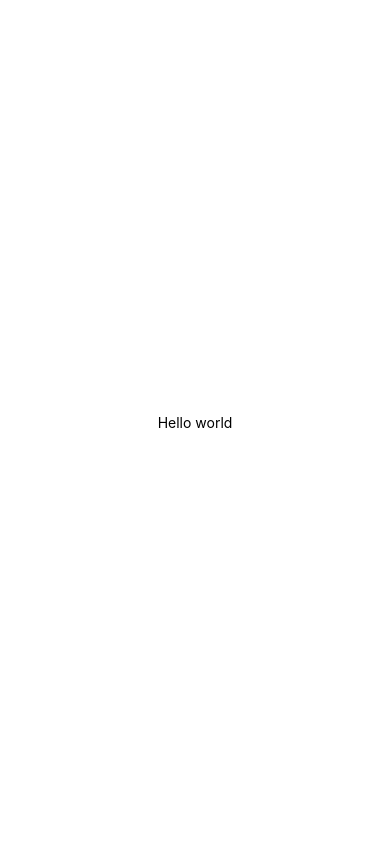
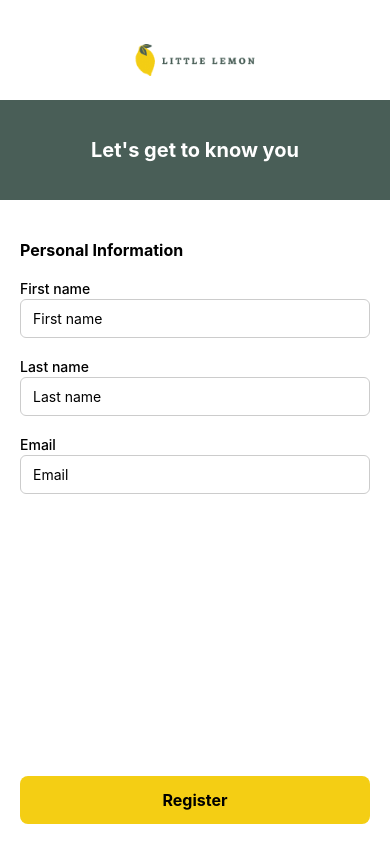
Before and after one commit to kim00030/Little-Lemon-Food-Ordering-Final, a React Native app: screen /OnBoard in a window 390 px wide. Built offline with nearby package versions, Linux system fonts and the light colour scheme.

Commit message:
implemented OnBoardingScreen UI

```diff
--- a/App.js
+++ b/App.js
@@ -1,20 +1,48 @@
-import { StatusBar } from 'expo-status-bar';
-import { StyleSheet, Text, View } from 'react-native';
+import React, { useEffect, useState } from 'react';
+import { NavigationContainer } from '@react-navigation/native';
+import { createNativeStackNavigator } from '@react-navigation/native-stack';
+import OnBoardingScreen from './screens/OnBoardingScreen';
+import HomeScreen from './screens/HomeScreen';
+import ProfileScreen from './screens/ProfileScreen';
+import AsyncStorage from '@react-native-async-storage/async-storage';
+import { ActivityIndicator, View } from 'react-native';
+
+const Stack = createNativeStackNavigator();
 
 export default function App() {
+
+  const [isLoading, setIsLoading] = useState(true);
+  const [isRegistered, setIsRegistered] = useState(false);
+
+  useEffect(() => {
+    const checkUserStatus = async () => {
+      try {
+        const user = await AsyncStorage.getItem('user');
+        setIsRegistered(!!user); // true if user exists
+      } catch (e) {
+        console.log('Error reading user info:', e);
+      } finally {
+        setIsLoading(false);
+      }
+    };
+
+    checkUserStatus();
+  }, []);
+
+  if (isLoading) {
+    return (
+      <View style={{ flex: 1, justifyContent: 'center', alignItems: 'center' }}>
+        <ActivityIndicator size="large" />
+      </View>
+    );
+  }
   return (
-    <View style={styles.container}>
-      <Text>Hello world</Text>
-      <StatusBar style="auto" />
-    </View>
+    <NavigationContainer>
+      <Stack.Navigator initialRouteName={isRegistered ? 'Home' : 'OnBoard'}>
+        <Stack.Screen name='OnBoard' component={OnBoardingScreen} options={{headerShown:false}}/>
+        <Stack.Screen name='Home' component={HomeScreen} />
+        <Stack.Screen name='Profile' component={ProfileScreen} />
+      </Stack.Navigator>
+    </NavigationContainer>
   );
 }
-
-const styles = StyleSheet.create({
-  container: {
-    flex: 1,
-    backgroundColor: '#fff',
-    alignItems: 'center',
-    justifyContent: 'center',
-  },
-});
--- a/screens/OnBoardingScreen.js
+++ b/screens/OnBoardingScreen.js
@@ -1,16 +1,145 @@
-
-import { View, StyleSheet, Image, Text, Pressable } from "react-native";
+import React, { useState } from 'react';
+import { View, Text, TextInput, Pressable, StyleSheet, Image, ScrollView, Platform, KeyboardAvoidingView } from 'react-native';
 
 const OnBoardingScreen = () => {
+    const [firstName, setFirstName] = useState('');
+    const [lastName, setLastName] = useState('');
+    const [email, setEmail] = useState('');
+
+    const handleRegister = () => {
+        // Handle registration logic
+    };
+
     return (
-        <View>
-            <Text>OnBoadring</Text>
-        </View>
-    )
-}
+
+        <KeyboardAvoidingView
+            style={{ flex: 1 }}
+            behavior={Platform.OS === "ios" ? "padding" : undefined}
+        >
+            <ScrollView contentContainerStyle={{ flexGrow: 1 }}>
+
+                <View style={styles.container}>
+                    {/* Logo */}
+                    <Image
+                        source={require('../assets/logo.png')}
+                        style={styles.logo} />
+
+                    {/* Banner */}
+                    <View style={styles.banner}>
+                        <Text style={styles.bannerText}>Let's get to know you</Text>
+                    </View>
+
+                    <View style={styles.formSection}>
+                        <Text style={styles.formTitle}>Personal Information</Text>
+
+                        <Text style={styles.inputLabel}>First name</Text>
+                        <TextInput
+                            style={styles.input}
+                            placeholder="First name"
+                            value={firstName}
+                            onChangeText={setFirstName}
+                        />
+
+                        <Text style={styles.inputLabel}>Last name</Text>
+                        <TextInput
+                            style={styles.input}
+                            placeholder="Last name"
+                            value={lastName}
+                            onChangeText={setLastName}
+                        />
+
+                        <Text style={styles.inputLabel}>Email</Text>
+                        <TextInput
+                            style={styles.input}
+                            placeholder="Email"
+                            value={email}
+                            onChangeText={setEmail}
+                            keyboardType="email-address"
+                        />
+                    </View>
+
+
+                    {/* Register Button */}
+                    <View style={styles.buttonWrapper}>
+                        <Pressable style={styles.button} onPress={handleRegister}>
+                            <Text style={styles.buttonText}>Register</Text>
+                        </Pressable>
+                    </View>
+                </View>
+
+            </ScrollView>
+        </KeyboardAvoidingView>
+
+
+    );
+};
 
 export default OnBoardingScreen;
 
-const styles = StyleSheet.create (
-    {}
-)
+
+const styles = StyleSheet.create({
+    container: {
+        flex: 1,
+        backgroundColor: '#fff',
+    },
+    logo: {
+        width: 150,
+        height: 80,
+        marginTop: 20,
+        alignSelf: 'center',
+        resizeMode: "contain"
+    },
+
+    banner: {
+        width: '100%',
+        height: 100,
+        backgroundColor: '#495E57',
+        justifyContent: 'center',
+        alignItems: 'center',
+    },
+    bannerText: {
+        color: 'white',
+        fontSize: 20,
+        fontWeight: 'bold',
+    },
+    formSection: {
+        paddingHorizontal: 20,
+        paddingTop: 40,
+
+    },
+    formTitle: {
+        fontSize: 16,
+        fontWeight: 'bold',
+        marginBottom: 12
+    },
+    input: {
+        borderWidth: 1,
+        borderColor: '#ccc',
+        borderRadius: 6,
+        paddingHorizontal: 12,
+        paddingVertical: 10,
+        marginBottom: 12
+    },
+    inputLabel: {
+        fontSize: 14,
+        fontWeight: '500',
+        marginBottom: 2,
+        marginTop: 8,
+    },
+
+    buttonWrapper: {
+        marginTop: 'auto',
+        padding: 20,
+    },
+    button: {
+        backgroundColor: '#F4CE14',
+        borderRadius: 8,
+        paddingVertical: 14,
+        alignItems: 'center',
+    },
+    buttonText: {
+        color: '#000',
+        fontWeight: 'bold',
+        fontSize: 16,
+    },
+});
```
